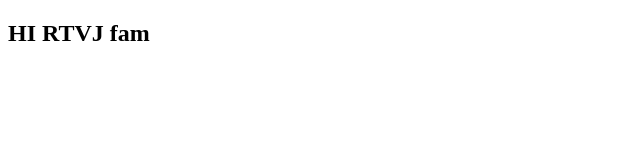
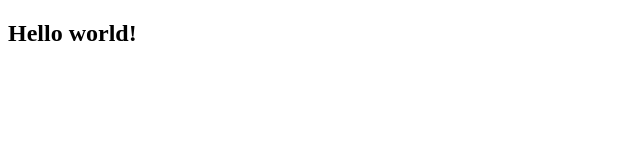
Before and after one commit to Ramya-ui513/rtvj-networking, a plain HTML site: page app/index.html in a window 1280 px wide. Shown: the full height of the page, 0-640 px from the left. Drawn offline with Linux system fonts and the light colour scheme.

Commit message:
modified HTML

```diff
--- a/app/index.html
+++ b/app/index.html
@@ -7,7 +7,7 @@
 </head>
 <body>
     <h2>
-        HI RTVJ fam
+        Hello world!
     </h2>
 
 </body>
```
